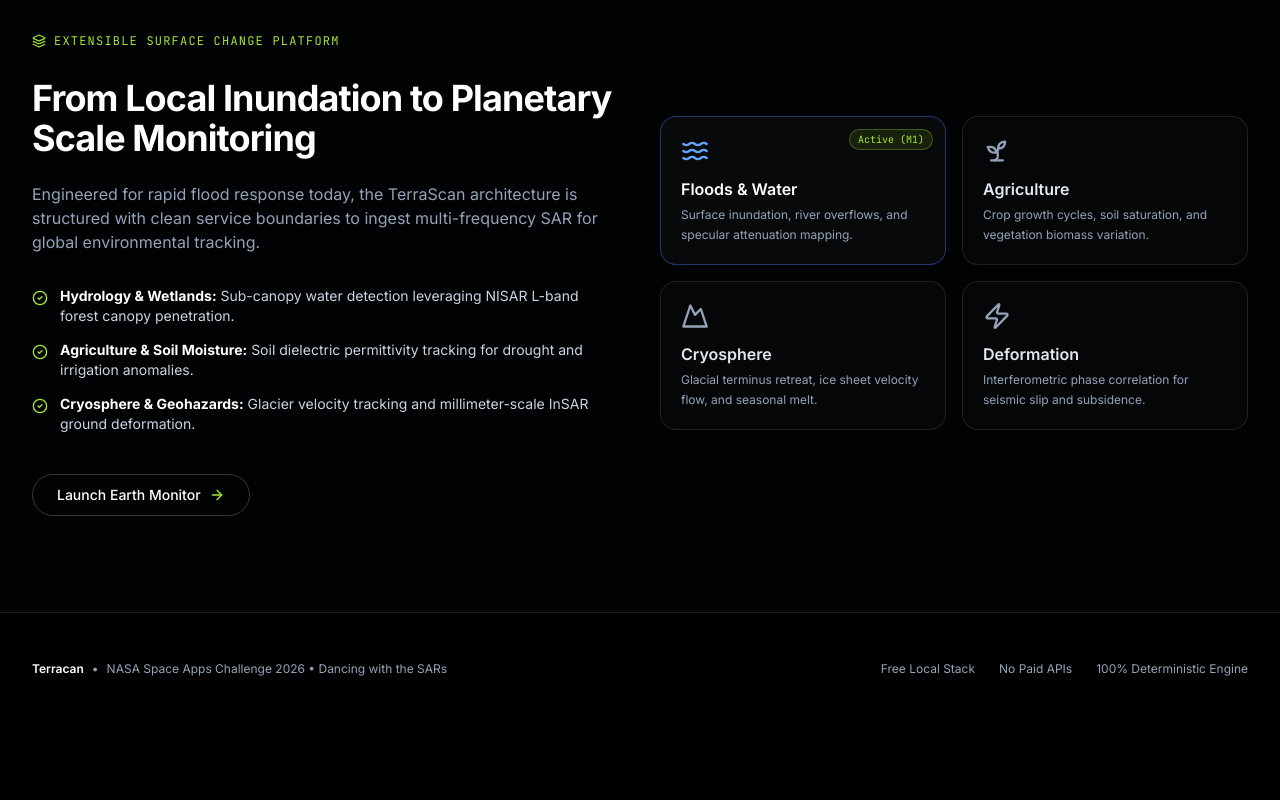
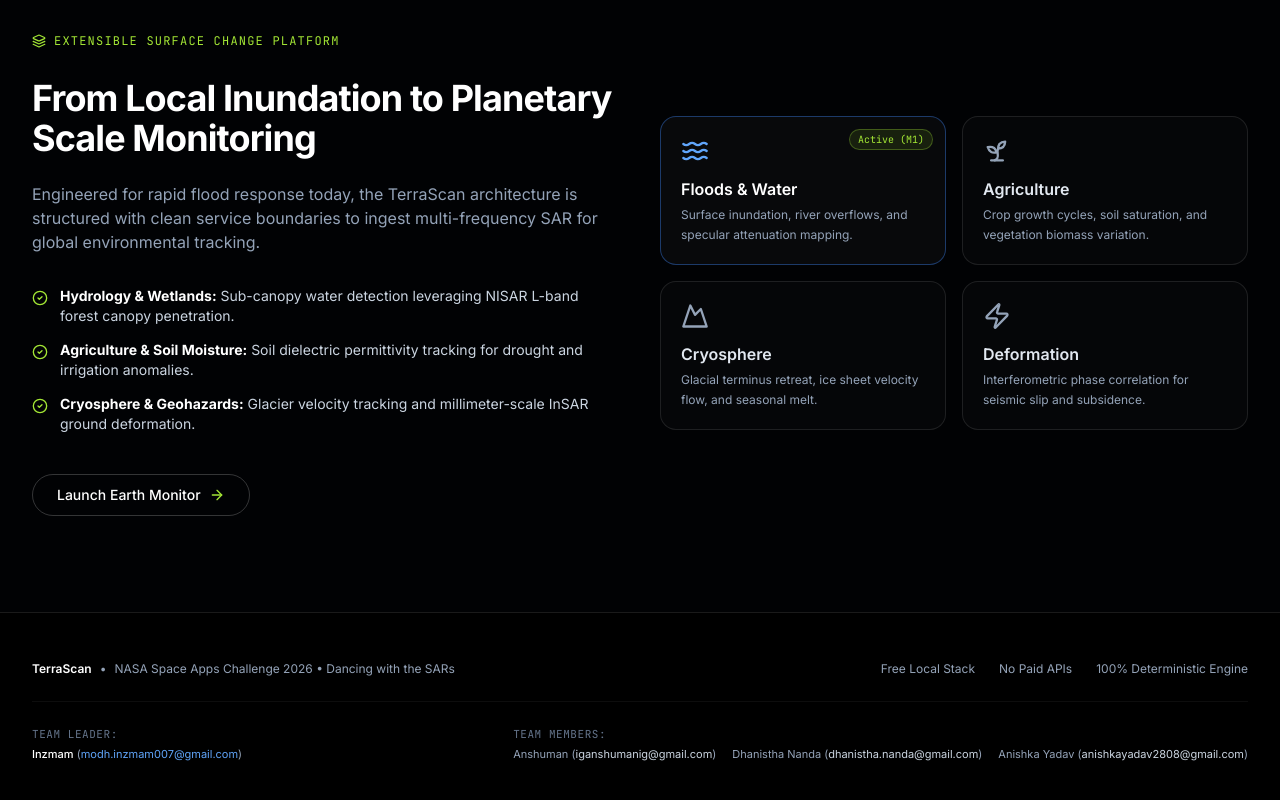
Before and after one commit to Anshuman-bot/nasa_hack, a React (Vite) app in the folder frontend/: page / in a window 1280 px wide. Shown: the part 2121-2921 px from the top of the page. Before the commit the page ends 2846 px from the top, so only its background shows below. Built offline with nearby package versions, Linux system fonts and the light colour scheme; no server answers.

Commit message:
docs: Add team leader and member contact details to README and landing page footer

```diff
--- a/frontend/src/pages/LandingPage.tsx
+++ b/frontend/src/pages/LandingPage.tsx
@@ -350,9 +350,10 @@ export const LandingPage: React.FC<LandingPageProps> = ({ onLaunchMonitor }) =>
 
       {/* FOOTER (Minimalist, human-built aesthetic) */}
       <footer className="py-12 border-t border-white/10 text-xs text-slate-500">
-        <div className="max-w-7xl mx-auto px-4 sm:px-6 lg:px-8 flex flex-col sm:flex-row items-center justify-between gap-4">
+        <div className="max-w-7xl mx-auto px-4 sm:px-6 lg:px-8 space-y-6">
+          <div className="flex flex-col sm:flex-row items-center justify-between gap-4">
             <div className="flex items-center gap-2 text-slate-400">
-            <span className="font-semibold text-white">Terracan</span>
+              <span className="font-semibold text-white">TerraScan</span>
               <span>&bull;</span>
               <span>NASA Space Apps Challenge 2026 &bull; Dancing with the SARs</span>
             </div>
@@ -363,6 +364,22 @@ export const LandingPage: React.FC<LandingPageProps> = ({ onLaunchMonitor }) =>
               <span>100% Deterministic Engine</span>
             </div>
           </div>
+
+          <div className="border-t border-white/5 pt-6 flex flex-col md:flex-row items-start md:items-center justify-between gap-4 text-[11px] text-slate-400">
+            <div>
+              <span className="text-slate-500 font-mono uppercase tracking-wider block mb-1">Team Leader:</span>
+              <span className="text-white font-medium">Inzmam</span> (<a href="mailto:modh.inzmam007@gmail.com" className="text-electric-400 hover:underline">modh.inzmam007@gmail.com</a>)
+            </div>
+            <div>
+              <span className="text-slate-500 font-mono uppercase tracking-wider block mb-1">Team Members:</span>
+              <div className="flex flex-wrap gap-x-4 gap-y-1">
+                <span>Anshuman (<a href="mailto:iganshumanig@gmail.com" className="text-slate-300 hover:text-white hover:underline">iganshumanig@gmail.com</a>)</span>
+                <span>Dhanistha Nanda (<a href="mailto:dhanistha.nanda@gmail.com" className="text-slate-300 hover:text-white hover:underline">dhanistha.nanda@gmail.com</a>)</span>
+                <span>Anishka Yadav (<a href="mailto:anishkayadav2808@gmail.com" className="text-slate-300 hover:text-white hover:underline">anishkayadav2808@gmail.com</a>)</span>
+              </div>
+            </div>
+          </div>
+        </div>
       </footer>
     </div>
   );
```
Also changed, not shown: 1 other file (tests, documents, lock files or other folders). Lines whose indentation alone changed are shown as unchanged.
